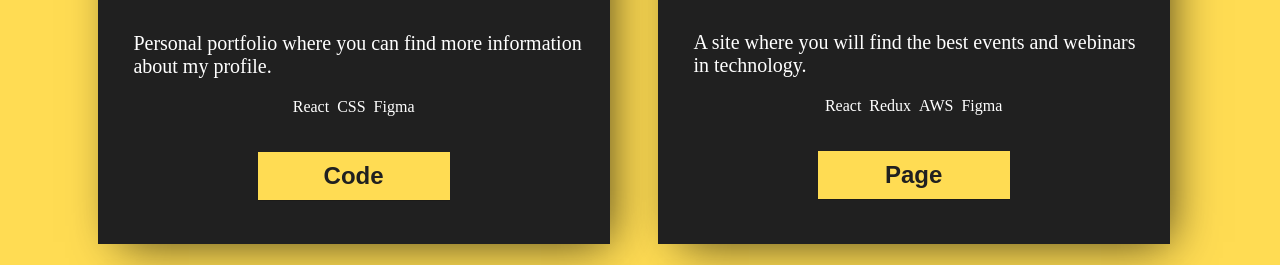
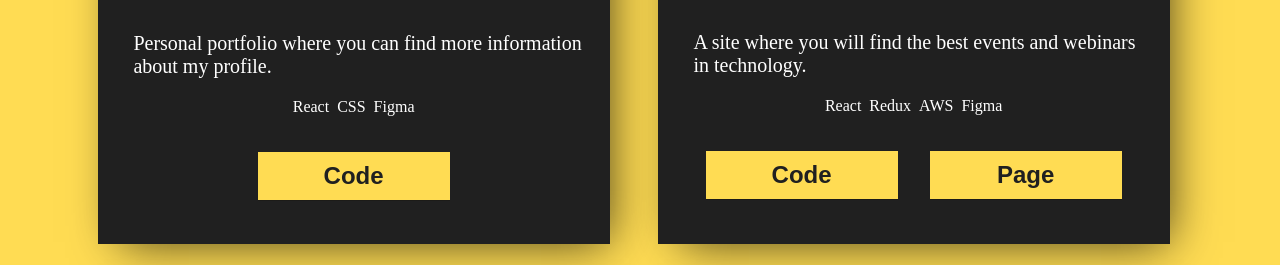
Before and after one commit to andrescn2020/newportfolio, a React (Create React App) app: page / in a window 1280 px wide. Shown: the part 1523-1788 px from the top of the page. Built offline with nearby package versions, Linux system fonts and the light colour scheme; a web font is replaced by a local one.

Commit message:
Github code progevents

```diff
--- a/src/constants/constants.js
+++ b/src/constants/constants.js
@@ -16,7 +16,7 @@ export const proyectos = [
         image: '/images/progevents.PNG',
         tags: ['React', "Redux", "AWS", "Figma"],
         deployPage: 'https://progevents.vercel.app/',
-        github: ''
+        github: 'https://github.com/andrescn2020/progevents-front'
     },
     {
         id: 2,
@@ -74,7 +74,7 @@ export const projects = [
         image: '/images/progevents.PNG',
         tags: ['React', "Redux", "AWS", "Figma"],
         deployPage: 'https://progevents.vercel.app/',
-        github: ''
+        github: 'https://github.com/andrescn2020/progevents-front'
     },
     {
         id: 2,
```
